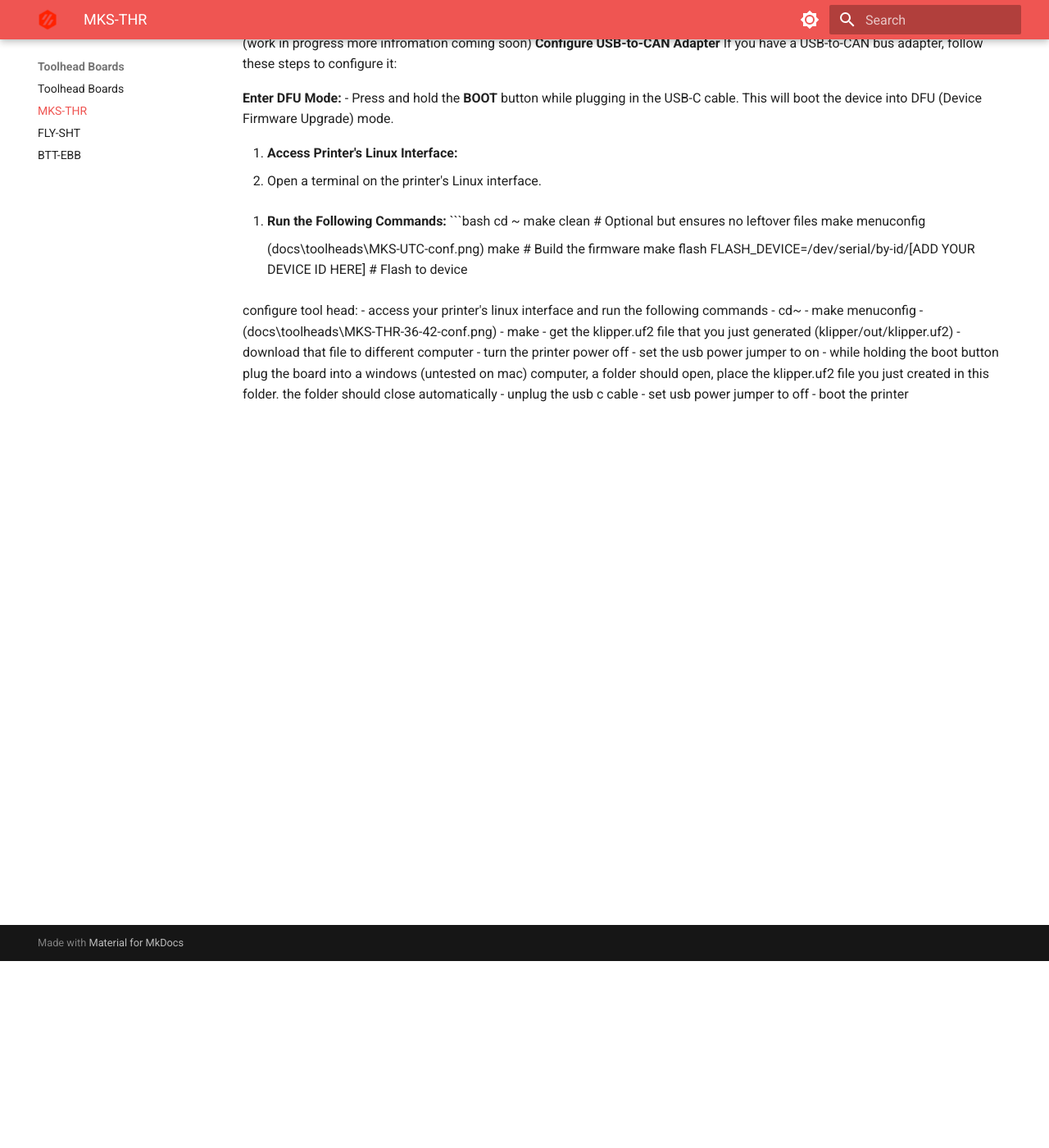
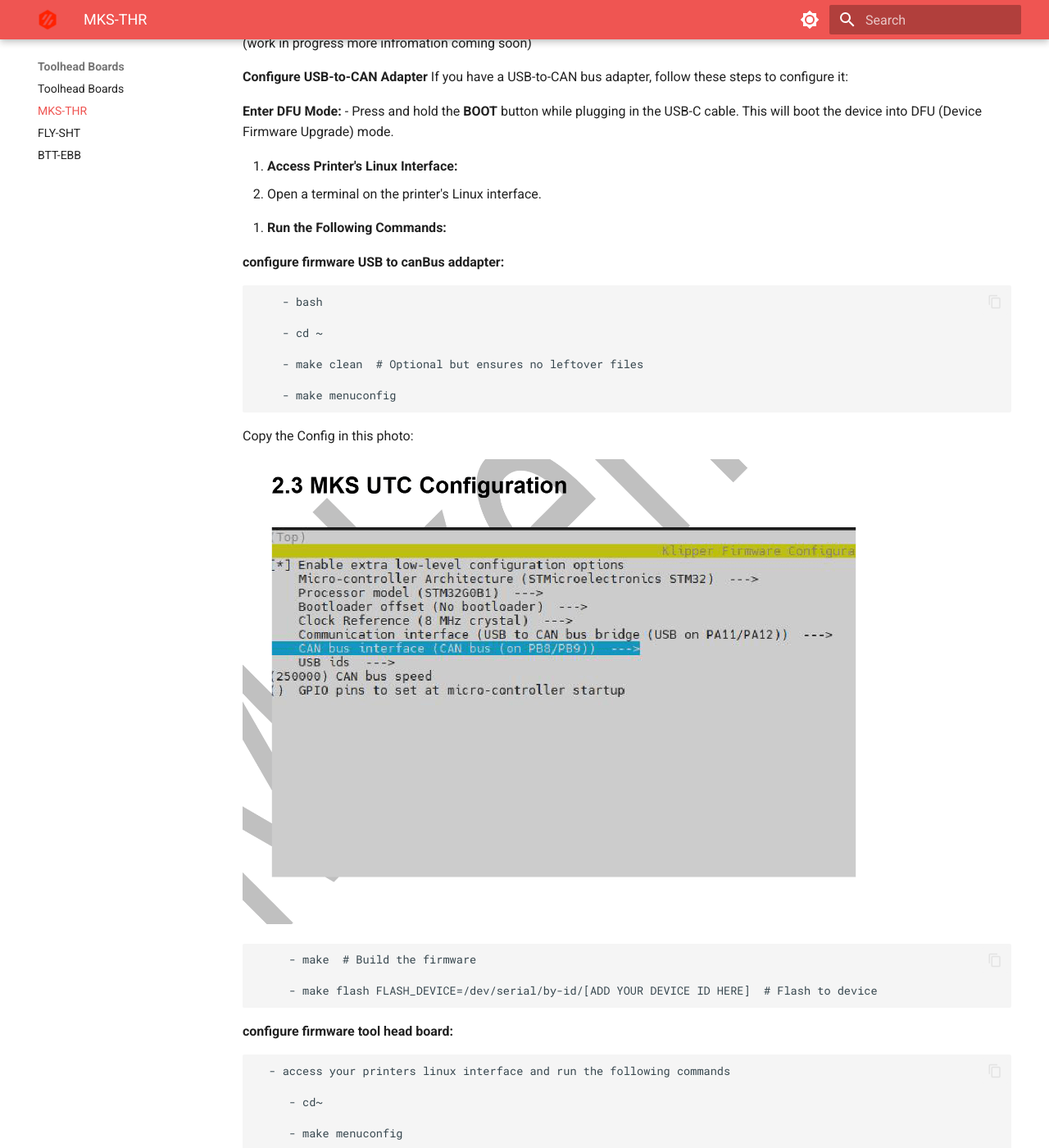
Before and after one commit to Voron3D-wiki/voron3d-wiki, an MkDocs documentation site: the page built from docs/toolhead-boards/MKS-THR.md, in a window 1280 px wide and 1400 px high, scrolled down 228 px. Shown: the whole window at 82% size. Built offline with MkDocs 1.6.1 and Material for MkDocs 9.7.7, drawn with Linux system fonts in a browser that asks for light colours; plug-ins that fetch from the network failed and are left out; some of the changed text lies outside the part shown.

Commit message:
updating toolhead board information

````diff
--- a/docs/toolhead-boards/MKS-THR.md
+++ b/docs/toolhead-boards/MKS-THR.md
@@ -1,5 +1,7 @@
 #MKS THR
- (work in progress more infromation coming soon)
+
+(work in progress more infromation coming soon)
+
 **Configure USB-to-CAN Adapter**
 If you have a USB-to-CAN bus adapter, follow these steps to configure it:
 
@@ -12,28 +14,54 @@
 {% include "ads/article-AD.md" %}
 
 3. **Run the Following Commands:**
-   ```bash
-   cd ~
-   make clean  # Optional but ensures no leftover files
-   make menuconfig
 
-    (docs\toolheads\MKS-UTC-conf.png)
-    make  # Build the firmware
-    make flash FLASH_DEVICE=/dev/serial/by-id/[ADD YOUR DEVICE ID HERE]  # Flash to device
+   **configure firmware USB to canBus addapter:**
 
-   configure tool head:
-      - access your printer's linux interface and run the following commands
+        - bash
+
+        - cd ~
+
+        - make clean  # Optional but ensures no leftover files
+
+        - make menuconfig
+
+   Copy the Config in this photo:
+
+   ![config photo](./MKS-UTC-conf.png)
+
+         - make  # Build the firmware
+
+         - make flash FLASH_DEVICE=/dev/serial/by-id/[ADD YOUR DEVICE ID HERE]  # Flash to device
+
+   **configure firmware tool head board:**
+
+      - access your printers linux interface and run the following commands
+
          - cd~
+
          - make menuconfig
-         - (docs\toolheads\MKS-THR-36-42-conf.png)
+
+   Copy the Config in this photo:
+
+   ![config photo 2](./MKS-THR-36-42-conf.png)
+
          - make
+
          - get the klipper.uf2 file that you just generated (klipper/out/klipper.uf2)
+
          - download that file to different computer
+
          - turn the printer power off
+
          - set the usb power jumper to on
-         - while holding the boot button plug the board into a windows (untested on mac) computer, a folder should open, place the klipper.uf2 file you just created in this folder. the folder should close automatically
+
+         -  while holding the boot button plug the board into a windows (untested on mac) computer, a folder should open, place the klipper.uf2 file you just created in this folder. the folder should close automatically
+
          - unplug the usb c cable
+
          - set usb power jumper to off
+
          - boot the printer
 
+
 {% include "ads/footer-AD.md" %}
````
Also changed, not shown: docs/guides/guides-home.md (+5 -69 lines), docs/toolhead-boards/MKS-THR-36-42-conf.png (renamed from docs/toolheads/MKS-THR-36-42-conf.png), docs/toolhead-boards/MKS-UTC-conf.png (renamed from docs/toolheads/MKS-UTC-conf.png).
